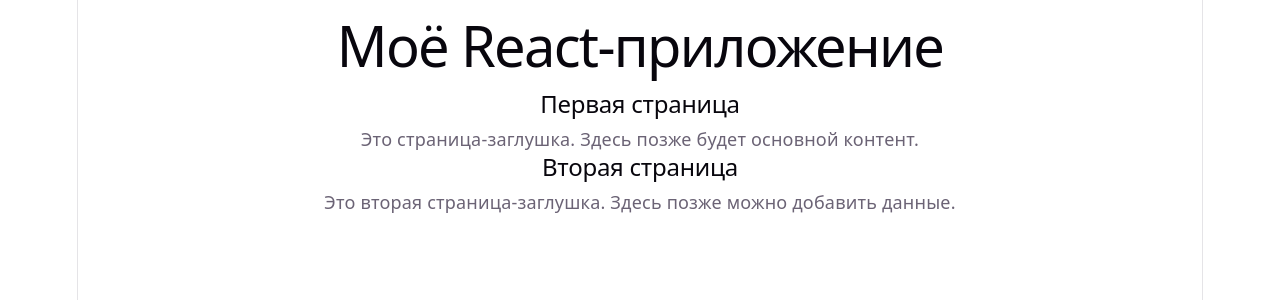
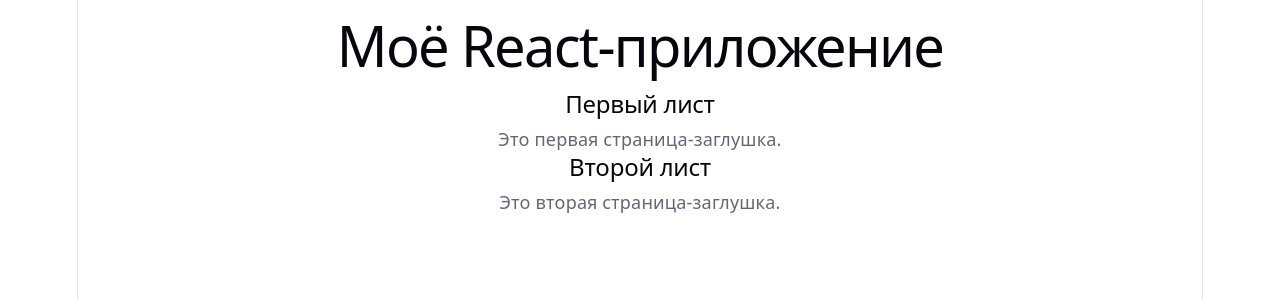
Before and after one commit to milenamar2205-ship-it/leto, a React (Vite) app in the folder client/client/: page / in a window 1280 px wide. Shown: the top 300 px of the page. Built offline with nearby package versions, Linux system fonts and the light colour scheme.

Commit message:
Update App.jsx

```diff
--- a/client/client/src/App.jsx
+++ b/client/client/src/App.jsx
@@ -1,5 +1,3 @@
-import FirstPage from "./pages/FirstPage";
-import SecondPage from "./pages/SecondPage";
 import "./App.css";
 
 function App() {
@@ -8,8 +6,15 @@
       <h1>Моё React-приложение</h1>
 
       <div className="pages">
-        <FirstPage />
-        <SecondPage />
+        <div className="page">
+          <h2>Первый лист</h2>
+          <p>Это первая страница-заглушка.</p>
+        </div>
+
+        <div className="page">
+          <h2>Второй лист</h2>
+          <p>Это вторая страница-заглушка.</p>
+        </div>
       </div>
     </div>
   );
```
